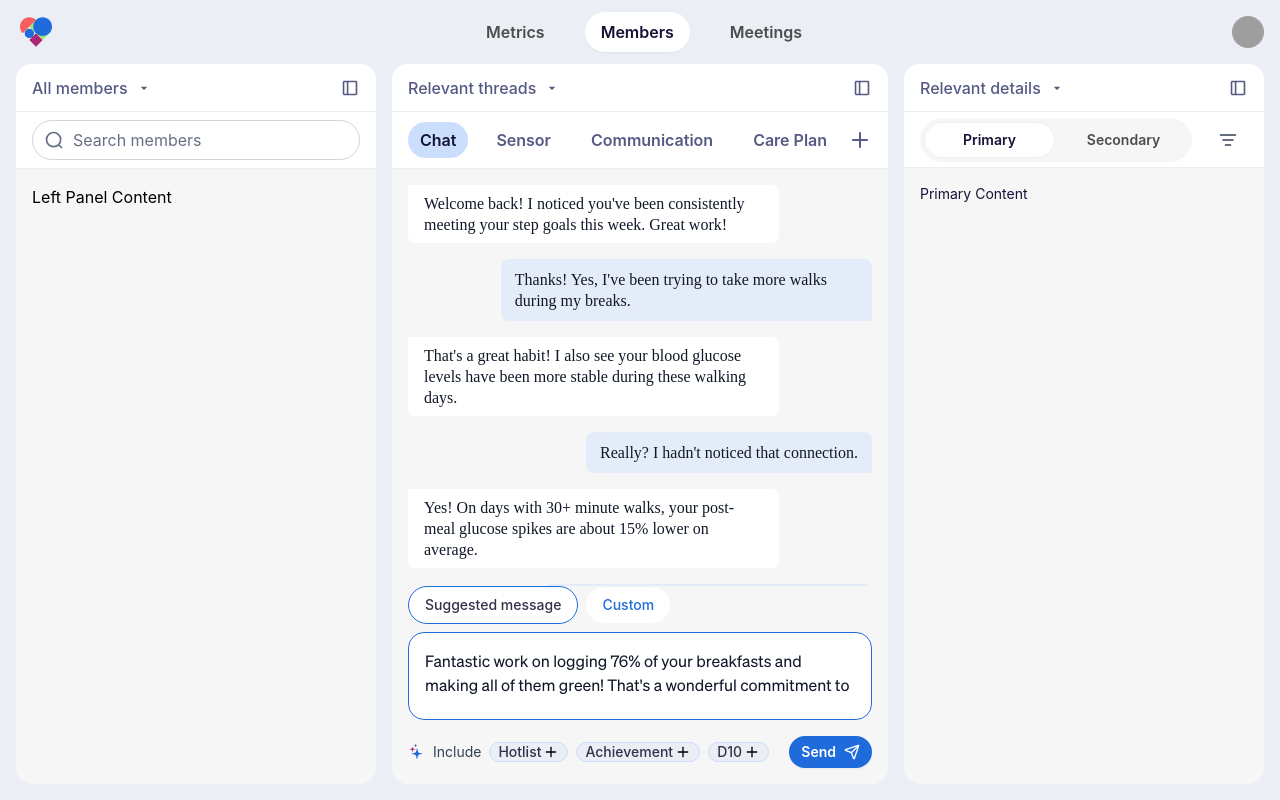
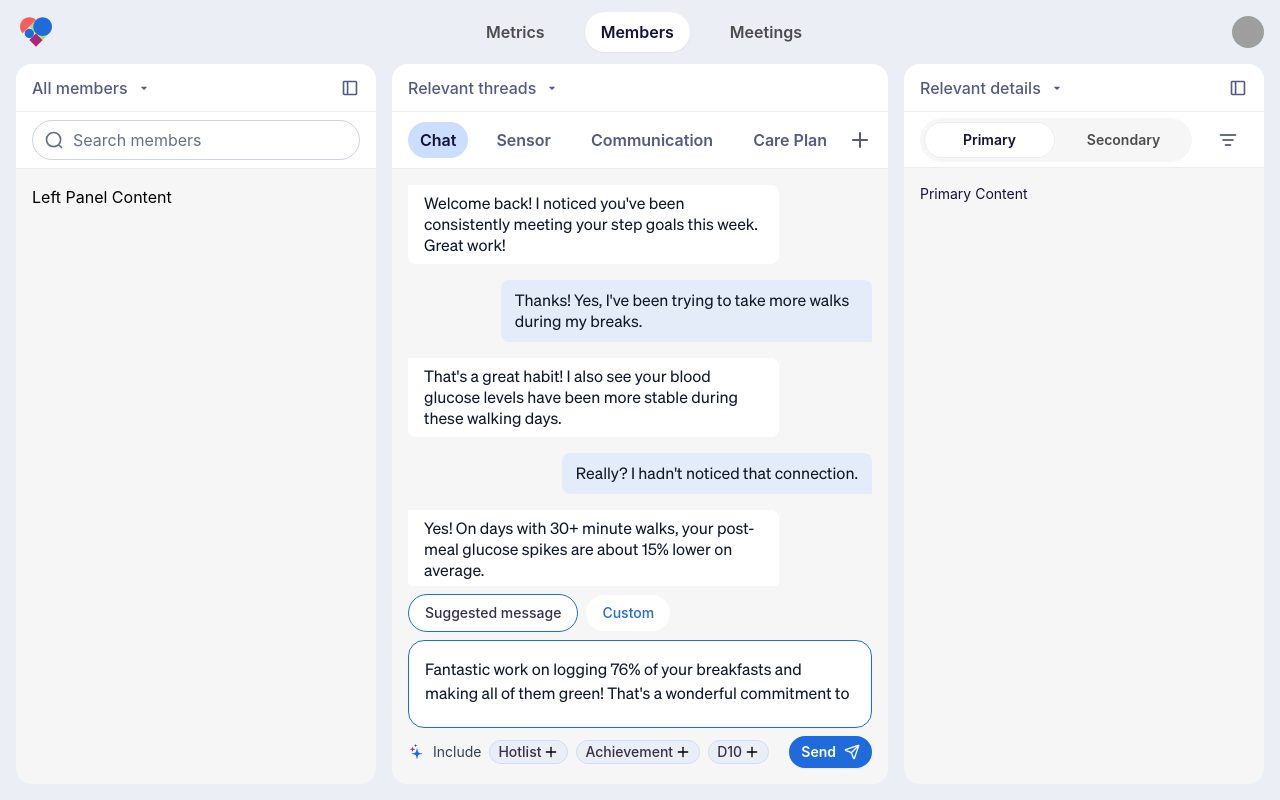
Before and after one commit to hirajanwin/cap25, a Next.js app in the folder cap2025/: page /members in a window 1280 px wide. Built offline with nearby package versions, Linux system fonts and the light colour scheme; grey boxes are pictures that could not be loaded.

Commit message:
updated chat styles

```diff
--- a/cap2025/app/members/page.tsx
+++ b/cap2025/app/members/page.tsx
@@ -111,6 +111,7 @@ export default function MembersPage() {
               dropdownItems={threadFilters}
               selectedItem={selectedThreadFilter}
               onDropdownSelect={setSelectedThreadFilter}
+              onSidebarClick={undefined}
             />
             <div className="bg-white border-b border-[#ebeef4]">
               <Tabs
--- a/cap2025/components/panel-header.tsx
+++ b/cap2025/components/panel-header.tsx
@@ -48,6 +48,7 @@ export function PanelHeader({
         </Select>
       )}
       {!showDropdown && <div />}
+      {onSidebarClick && (
         <Button
           variant="ghost"
           size="icon"
@@ -56,6 +57,7 @@ export function PanelHeader({
         >
           <SidebarIcon className="h-5 w-5 text-[#555a83]" />
         </Button>
+      )}
     </div>
   );
 }
--- a/cap2025/components/ui/chat.tsx
+++ b/cap2025/components/ui/chat.tsx
@@ -108,12 +108,12 @@ export function Chat() {
                   }`}
                 >
                   <div
-                    className={`max-w-[80%] font-['Söhne_Buch'] text-base leading-[21px] font-normal ${
+                    className={`max-w-[80%] font-['Söhne'] text-base leading-[21px] font-normal ${
                       message.role === 'assistant'
                         ? 'bg-white text-[#101828] p-[8px_16px] rounded-[0px_8px_8px_8px] flex items-center gap-2'
                         : 'bg-[rgba(204,222,254,0.4)] text-[#101828] p-[10px_14px] rounded-[8px_8px_0px_8px] flex items-center gap-2'
                     }`}
-                    style={{ fontFamily: 'Söhne Buch' }}
+                    style={{ fontFamily: 'Söhne' }}
                   >
                     {message.content}
                   </div>
@@ -131,7 +131,7 @@ export function Chat() {
       </div>
 
       {/* Input Area - Fixed size */}
-      <div className="flex-shrink-0">
+      <div className="flex-shrink-0 pt-2">
         {/* Tabs */}
         <div className="px-4 bg-[#f6f6f6] flex items-center gap-2">
           <button
@@ -158,7 +158,7 @@ export function Chat() {
 
         {/* Chat Input Container */}
         <div className="p-4 pt-2 bg-[#f6f6f6] rounded-bl-2xl rounded-br-2xl">
-          <div className="flex flex-col gap-4">
+          <div className="flex flex-col gap-2">
             {/* Text Area */}
             <div className="bg-white rounded-2xl border border-[#206bdb] p-4">
               <textarea
@@ -197,7 +197,7 @@ export function Chat() {
                     <button
                       key={chip}
                       onClick={() => toggleChip(chip)}
-                      className={`flex flex-row items-center h-5 px-2 py-0.5 rounded-2xl gap-0.5 ${
+                      className={`flex flex-row items-center h-6 px-2 py-2 rounded-2xl gap-0.5 ${
                         selectedChips.includes(chip)
                           ? 'bg-[#CCDEFE]'
                           : 'bg-[#ebeef4] border border-[#ccdefe]'
@@ -209,9 +209,9 @@ export function Chat() {
                       {selectedChips.includes(chip) ? (
                         <CheckIcon className="w-4 h-4" />
                       ) : (
-                        <div className="w-4 h-4 relative">
+
                           <PlusIcon className="w-4 h-4" />
-                        </div>
+
                       )}
                     </button>
                   ))}
```
Lines whose indentation alone changed are shown as unchanged.
